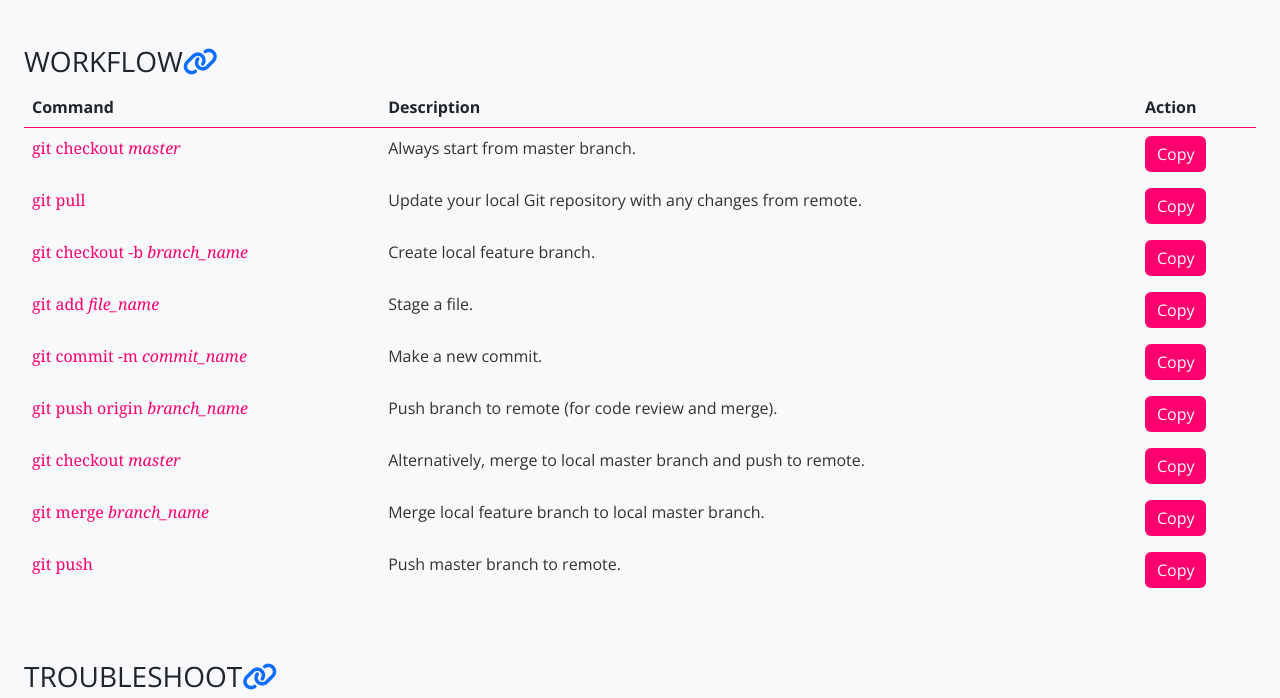
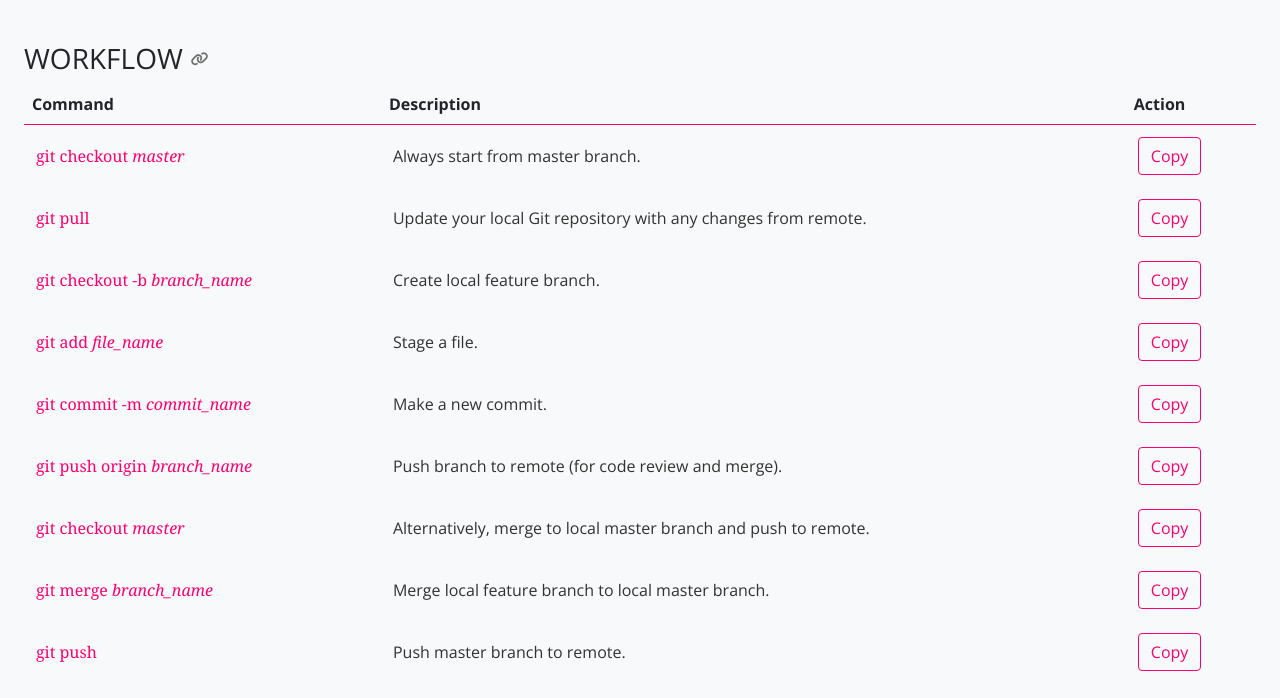
Before and after one commit to ThunderXBlitZ/GitSheet.wtf, a website: page index.html in a window 1280 px wide. Shown: the part 120-818 px from the top of the page. Drawn offline with nearby package versions, Linux system fonts and the light colour scheme; some packages are replaced by stand-ins of ours; a script that the page names is missing.

Commit message:
update styles.css

```diff
--- a/styles.css
+++ b/styles.css
@@ -14,6 +14,10 @@
   --bs-body-bg: var(--bs-gray-100);
 }
 
+html {
+  scroll-behavior: smooth;
+}
+
 body {
   padding: 24px;
 }
@@ -22,6 +26,31 @@ h1 {
   font-size: 36px;
   font-family: 'Montserrat', sans-serif;
   font-weight: 700;
+}
+
+h3 {
+  display: inline-flex;
+  align-items: center;
+}
+
+h3 a {
+  display: inherit;
+  align-items: inherit;
+  text-decoration: none;
+  margin-left: 8px;
+  color: rgb(20, 20, 20);
+  opacity: 0.6;
+  transition: opacity 0.3s;
+}
+
+h3 a:hover {
+  text-decoration: underline;
+  opacity: 1.0;
+}
+
+.fa {
+  font-size: 0.5em;
+  vertical-align: middle;
 }
 
 body {
@@ -33,6 +62,8 @@ body {
 }
 
 .table td {
+  vertical-align: middle;
+  padding: 12px;
   border: none;
 }
 
@@ -55,3 +86,19 @@ tbody tr td:nth-child(2) {
   background-color: rgb(255, 0, 111);
   border: none;
 }
+
+.btn-secondary {
+  background-color: transparent;
+  border: 1px solid rgb(255, 0, 111); /* Pink outline */
+  color: rgb(255, 0, 111); /* Pink text */
+  cursor: pointer;
+  transition: all 0.3s;
+  border-radius: 4px; /* Slightly rounded corners */
+  display: inline-block; /* Ensure it behaves like an inline element */
+  text-align: center;
+}
+
+.btn-secondary:hover {
+  background-color: rgb(255, 0, 111);
+  color: white;
+}
```
